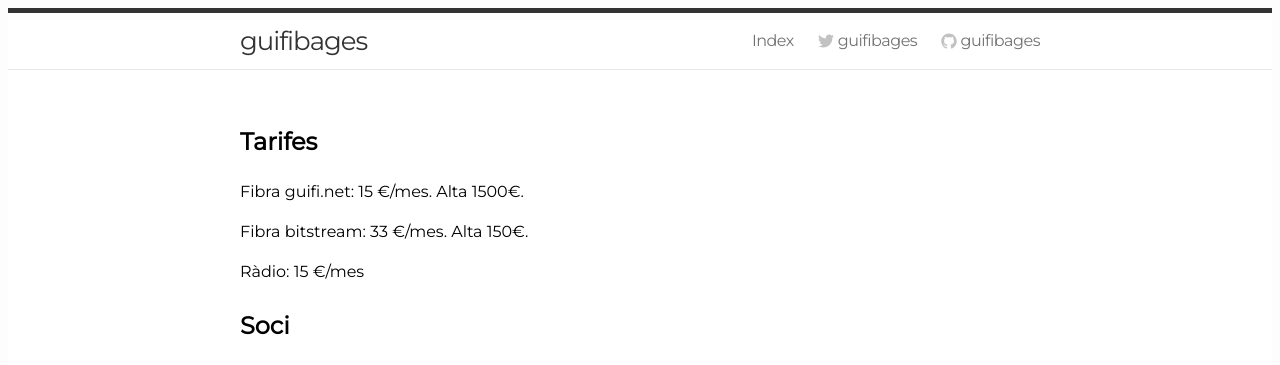
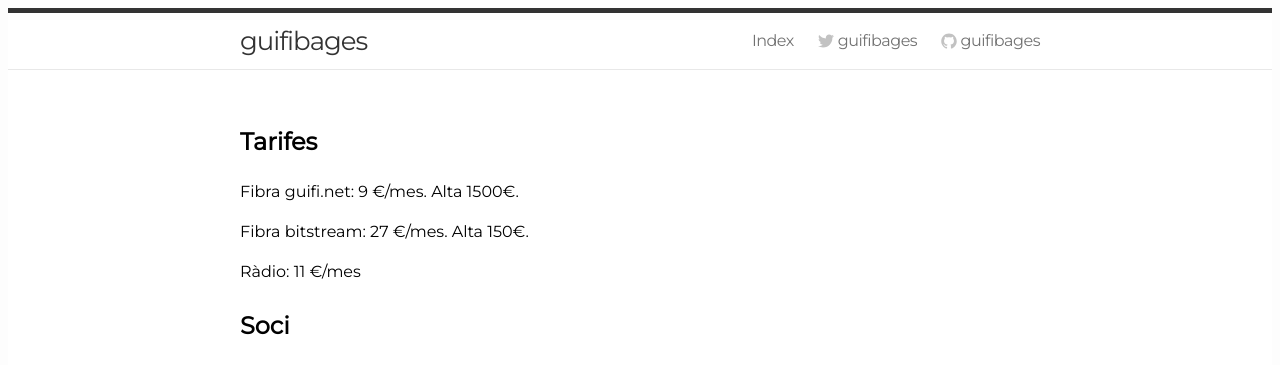
Before and after one commit to guifibages/guifibages.github.io, a Jekyll site: the page built from doc/connexio/index.md, in a window 1280 px wide and 900 px high. Shown: the top 365 px of the window. Built offline with Jekyll 4.4.1, drawn with Linux system fonts in a browser that asks for light colours.

Commit message:
Noves tarifes

```diff
--- a/doc/connexio/index.md
+++ b/doc/connexio/index.md
@@ -5,11 +5,11 @@
 
 ## Tarifes
 
-Fibra guifi.net:  15 €/mes. Alta 1500€.
+Fibra guifi.net:  9 €/mes. Alta 1500€.
 
-Fibra bitstream:  33 €/mes. Alta 150€.
+Fibra bitstream:  27 €/mes. Alta 150€.
 
-Ràdio: 15 €/mes
+Ràdio: 11 €/mes
 
 
 ## Soci
```
